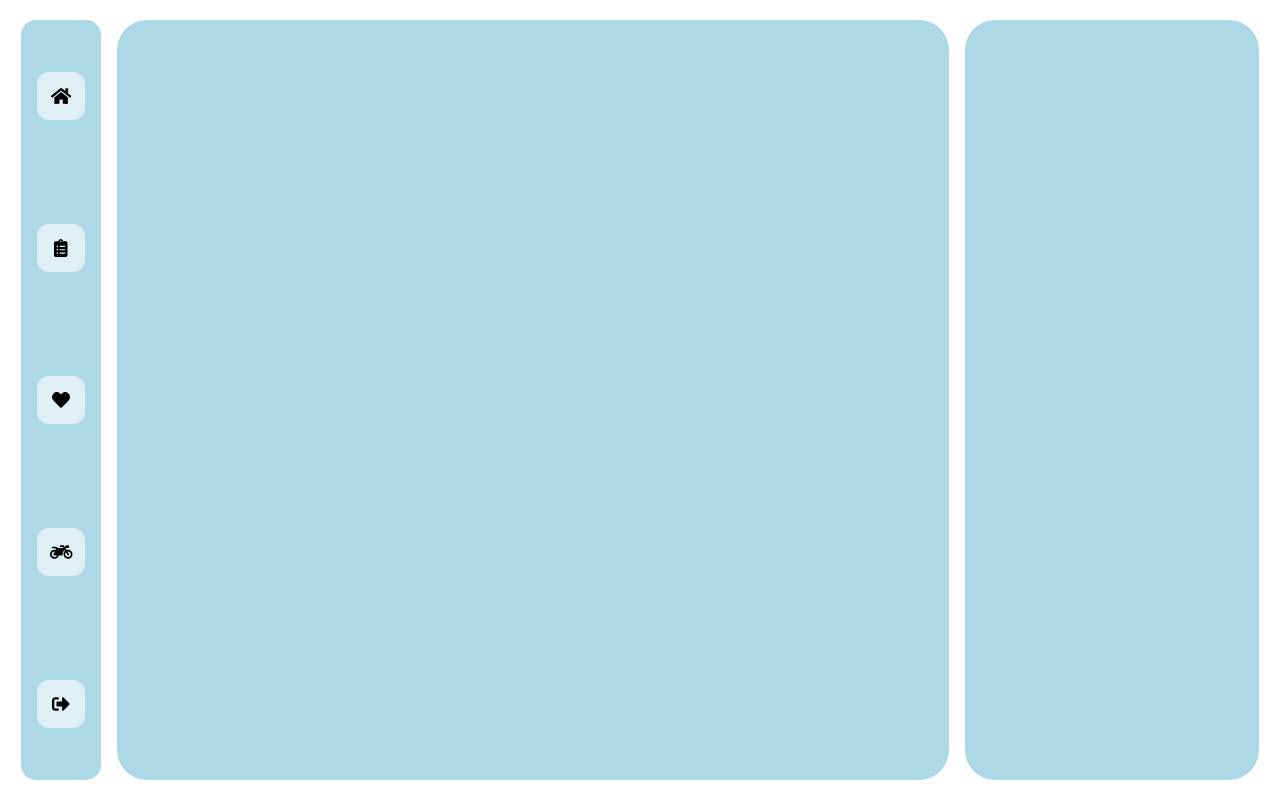
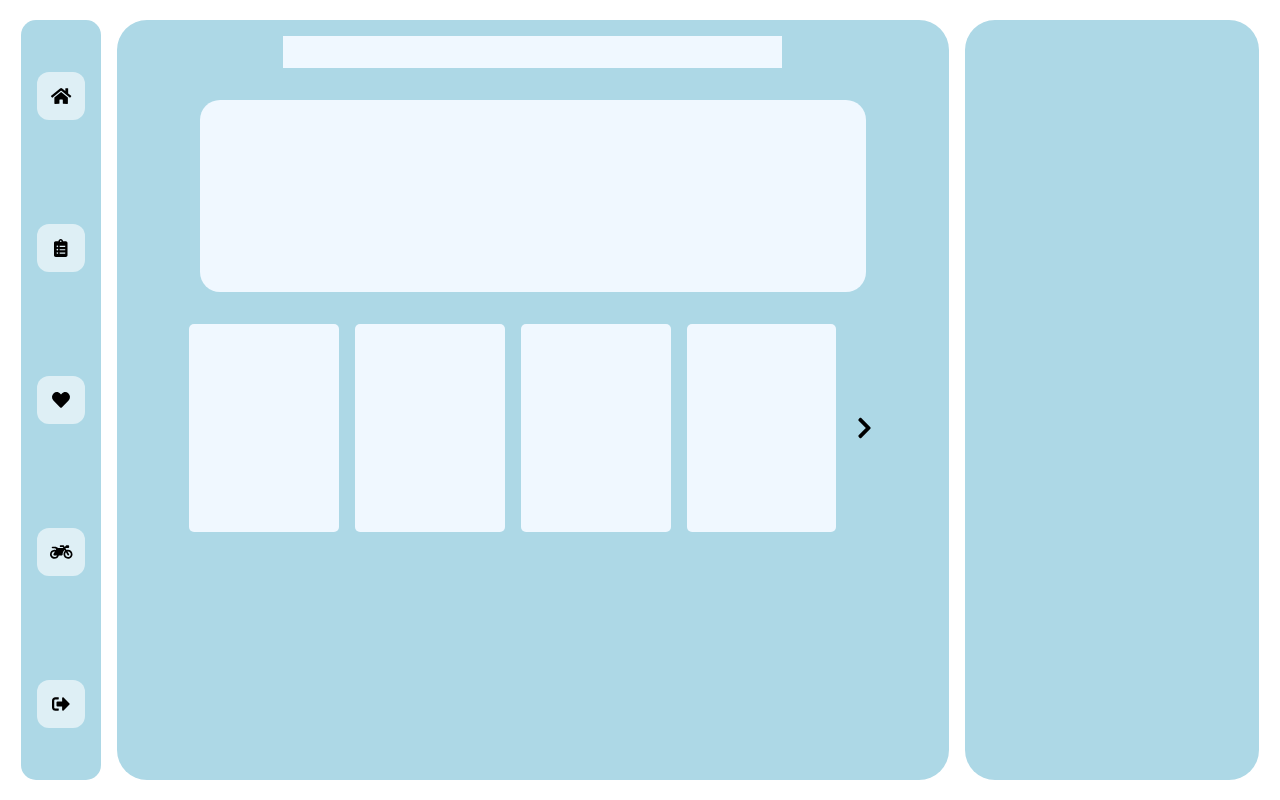
Before and after one commit to Rohitkk432/Bon-Appetit, a React (Create React App) app in the folder client/: page / in a window 1280 px wide. Built offline with nearby package versions, Linux system fonts and the light colour scheme.

Commit message:
added home basic basic blocks  and made restaurant data for later use

```diff
--- a/client/src/components/centerConsole.js
+++ b/client/src/components/centerConsole.js
@@ -1,12 +1,13 @@
 import React, { Component } from 'react';
 import "./centerConsole.css";
+import HomeCenter from './home/homeCenter';
 
 class CenterConsole extends Component{
     render(){
         return(
             <>
                 <div className="centerConsole">
-
+                    <HomeCenter/>
                 </div>
             </>
         )
--- /dev/null
+++ b/client/src/components/home/homeCenter.css
@@ -0,0 +1,49 @@
+* {
+    margin: 0;
+    padding: 0;
+    box-sizing: border-box;
+}
+.homeCenter {
+    display: flex;
+    flex-direction: column;
+    justify-content: center;
+    align-items: center;
+}
+.homeContent {
+    height: 12rem;
+    width: 80%;
+    background-color: aliceblue;
+    border-radius: 20px;
+    margin: 1rem;
+}
+.foodCategories {
+    height: 15rem;
+    width: 90%;
+    display: flex;
+    justify-content: center;
+    align-items: center;
+    flex-direction: row;
+    flex-wrap: wrap;
+}
+.fcategory {
+    height: 13rem;
+    width: 20%;
+    background-color: aliceblue;
+    border-radius: 5px;
+    margin: 0.5rem;
+}
+.expandbtn {
+    display: flex;
+    justify-content: center;
+    align-items: center;
+    height: 2.5rem;
+    width: 2.5rem;
+    border-radius: 50%;
+}
+.expand {
+    font-size: x-large;
+    margin: 10px;
+}
+.expandbtn:hover {
+    background-color: aliceblue;
+}
--- /dev/null
+++ b/client/src/components/home/homeCenter.js
@@ -0,0 +1,29 @@
+import React, { Component } from 'react';
+import "./homeCenter.css";
+import Searchbar from "../utils/searchbar";
+import { FontAwesomeIcon } from '@fortawesome/react-fontawesome';
+import { faChevronRight } from '@fortawesome/free-solid-svg-icons';
+
+class HomeCenter extends Component{
+    render(){
+        return(
+            <>
+                <div className="homeCenter">
+                    <Searchbar/>
+                    <div className="homeContent"></div>
+                    <div className="foodCategories">
+                        <div className="fcategory"></div>
+                        <div className="fcategory"></div>
+                        <div className="fcategory"></div>
+                        <div className="fcategory"></div>
+                        <div className="expandbtn">
+                            <FontAwesomeIcon className="expand" icon={faChevronRight} aria-hidden="true" />
+                        </div>
+                    </div>
+                </div>
+            </>
+        )
+    }
+}
+
+export default HomeCenter;
--- /dev/null
+++ b/client/src/components/utils/searchbar.css
@@ -0,0 +1,11 @@
+* {
+    margin: 0;
+    padding: 0;
+    box-sizing: border-box;
+}
+.searchbar {
+    height: 2rem;
+    width: 60%;
+    margin: 1rem;
+    background-color: aliceblue;
+}
--- /dev/null
+++ b/client/src/components/utils/searchbar.js
@@ -0,0 +1,15 @@
+import React, { Component } from 'react';
+import "./searchbar.css";
+
+class Searchbar extends Component{
+    render(){
+        return(
+            <>
+                <div className="searchbar">
+                </div>
+            </>
+        )
+    }
+}
+
+export default Searchbar;
```
Also changed, not shown: 1 other file (tests, documents, lock files or other folders).
